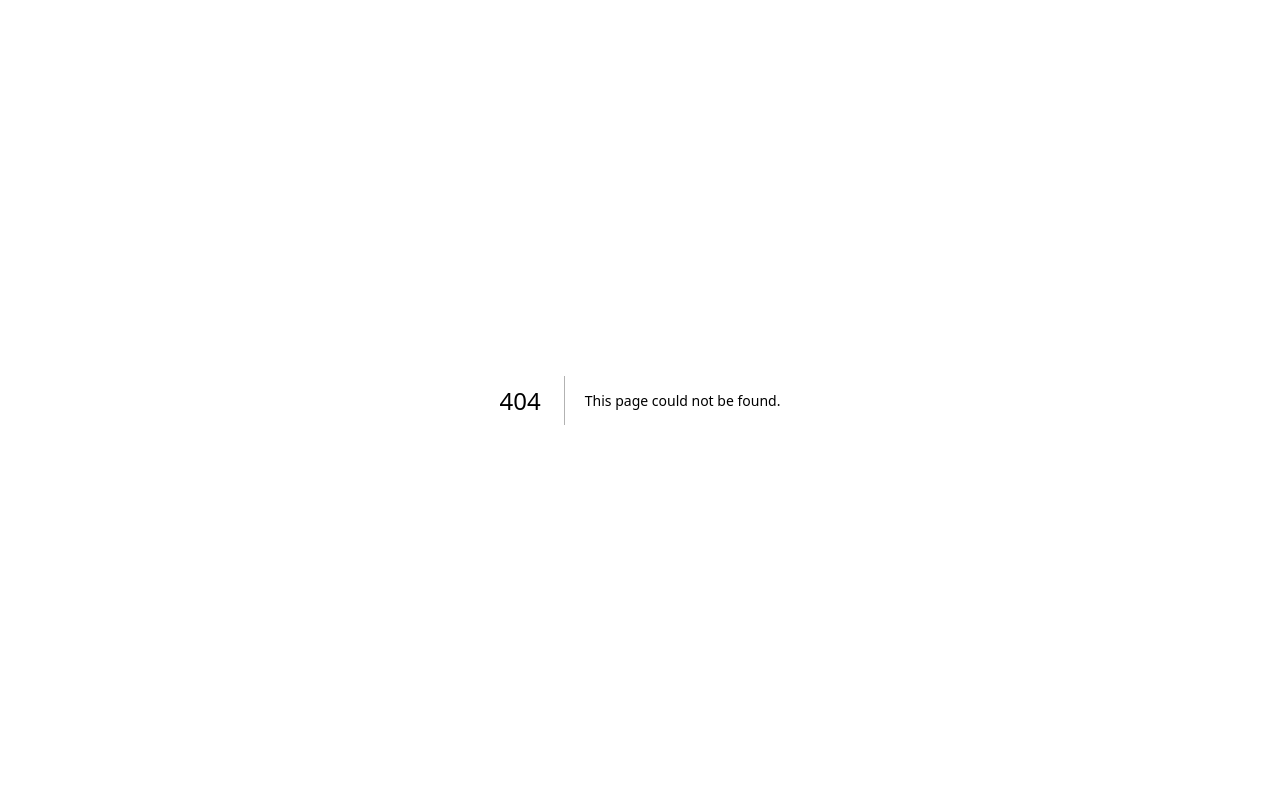
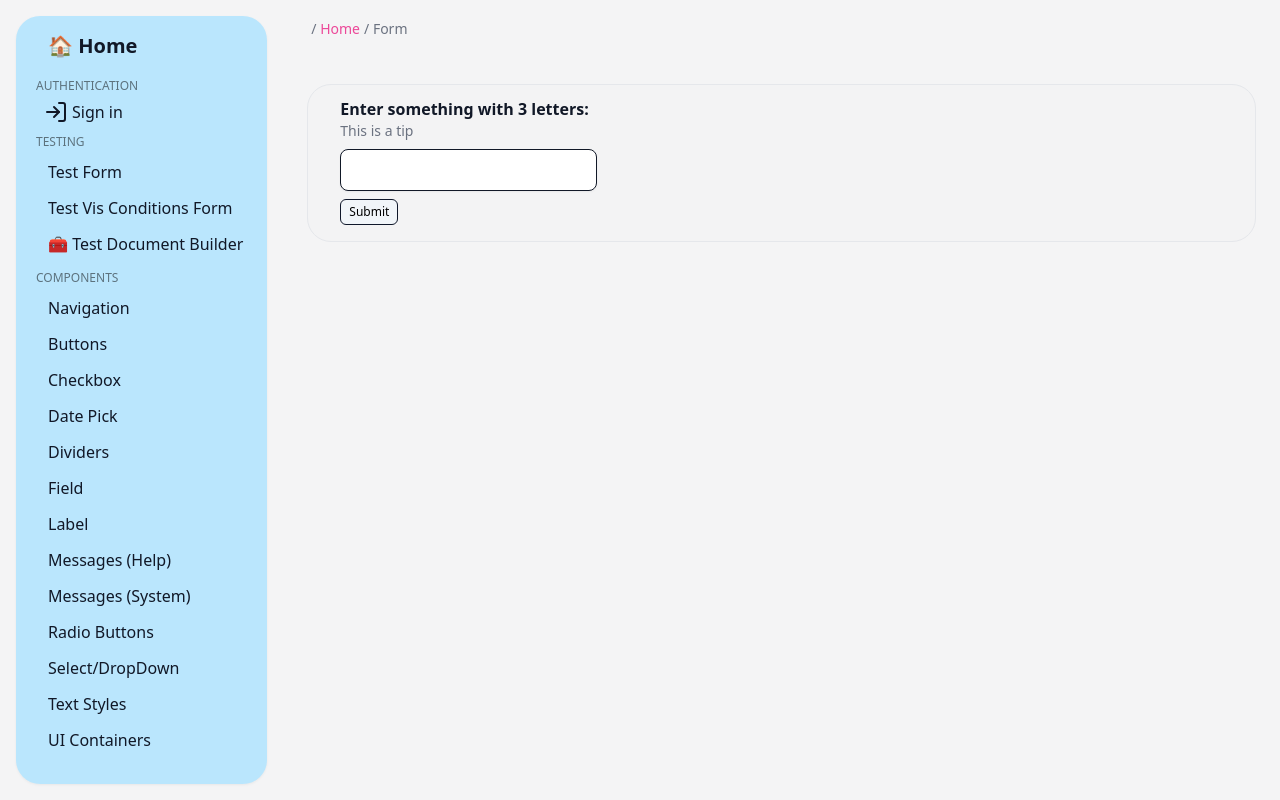
Before and after one commit to tayv/Project-Bubblegum, a Next.js app: page /docs/form-article in a window 1280 px wide. Before the commit this address had no page. Built offline with nearby package versions, Linux system fonts and the light colour scheme; no server answers.

Commit message:
Form component setup and working

```diff
--- /dev/null
+++ b/designSystem/forms/Form.tsx
@@ -0,0 +1,44 @@
+import { FC, useState } from "react"
+import { useForm, FormProvider } from "react-hook-form"
+import { zodResolver } from "@hookform/resolvers/zod"
+import * as z from "zod"
+import SubmitButton from "testComponents/SubmitButton"
+
+// HELPER FUNCTIONS
+// const onSubmit = methods.handleSubmit(async (data, event) => {
+//   console.log("Form submitted. data:", data, "Submit form - errors", Error)
+// })
+
+// MAIN COMPONENT
+const Form: FC = ({
+  defaultValues,
+  zodSchema,
+  onSubmit,
+  id,
+  children,
+  ...props
+}) => {
+  const [formData, setFormData] = useState({})
+  const methods = useForm({ resolver: zodResolver(zodSchema), defaultValues })
+
+  return (
+    <FormProvider {...methods}>
+      <form
+        id={id}
+        className="col-span-2 py-3 px-8 my-8 rounded-3xl bg-zinc-200/10 border"
+        onSubmit={methods.handleSubmit(onSubmit)} // use RHF's handleSubmit to prevent default form submission behavior
+      >
+        {children}
+        {/* <SubmitButton onSubmit={onSubmit} formData={formData}/> */}
+        <button
+          type="submit"
+          className="block border-slate-900 bg-slate-100 hover:bg-slate-200 border rounded-md my-1 px-2 py-1 text-xs font-medium"
+        >
+          Submit
+        </button>
+      </form>
+    </FormProvider>
+  )
+}
+
+export default Form
--- a/designSystem/forms/WatchField.tsx
+++ b/designSystem/forms/WatchField.tsx
@@ -1,7 +1,4 @@
-import React, {
-  FC,
-  useEffect,
-} from "react"
+import React, { FC, useEffect } from "react"
 import { useFormContext, useWatch } from "react-hook-form"
 import Field from "@forms/Field"
 
--- a/pages/docs/field-article.tsx
+++ b/pages/docs/field-article.tsx
@@ -60,9 +60,7 @@ const FieldPage: FC = () => {
       )
       .optional(),
     selectfieldtest: z.string().optional(),
-    watchfieldtest: z
-      .string()
-      .min(1, "Must be at least 1 character"),
+    watchfieldtest: z.string().min(1, "Must be at least 1 character"),
 
     // watchfieldtest: z.string().refine((value, parent?) => {
     //   if (parent?.selectfieldtest === "second") {
@@ -204,6 +202,7 @@ const FieldPage: FC = () => {
                   />
                 </Field.Control>
               </Field>
+
               <WatchField
                 conditionLogic={{
                   watchName: "selectfieldtest",
--- /dev/null
+++ b/pages/docs/form-article.tsx
@@ -0,0 +1,93 @@
+import LayoutContainerSide from "@designSystem/layouts/LayoutContainerSide"
+import Breadcrumbs from "@designSystem/molecules/Breadcrumbs"
+import Heading from "@designSystem/atoms/Heading"
+import Paragraph from "@designSystem/atoms/Paragraph"
+import { FC, useState } from "react"
+import { useForm, FormProvider } from "react-hook-form"
+import SectionCard from "@designSystem/molecules/SectionCard"
+import Divider from "@designSystem/atoms/Divider"
+
+import PrintInputValueButton from "testComponents/PrintValueButton"
+import SubmitButton from "testComponents/SubmitButton"
+import Field from "@designSystem/forms/Field"
+import Input from "@designSystem/atoms/Input"
+import { zodResolver } from "@hookform/resolvers/zod"
+import * as z from "zod"
+import Form from "@designSystem/forms/Form"
+
+// data for Breadcrumbs
+const crumbs = [
+  {
+    text: "Home",
+    path: "/",
+  },
+  {
+    text: "Form",
+    path: "/",
+  },
+]
+
+const FormPage: FC = () => {
+  const defaultValues = {
+    inputfield: "",
+  }
+
+  // NOTE: Must include all fields in the zod schema, even if they're not required. The form only submits the included inputs.
+  const zodSchema = z.object({
+    inputfield1: z.string().optional(),
+  })
+
+  const methods = useForm({ resolver: zodResolver(zodSchema), defaultValues })
+
+  const onSubmit = async (data, event) => {
+    console.log("Form submitted. data:", data, "Submit form - errors", Error)
+  }
+
+  // const onSubmit = async (data, event) => {
+  // //  setDocValue({ docID: 1, formData: data }) // Save form values to state so the test template table can show the values
+  //   console.log("Form submitted. data:", data, "Submit form - errors", Error)
+  //   console.log("event:", event)
+  //   const body = data
+  //   try {
+  //     const response = await fetch("/api/inquiry", {
+  //       method: "POST",
+  //       headers: { "Content-Type": "application/json" },
+  //       body: JSON.stringify(body),
+  //     })
+  //     if (response.status !== 200) {
+  //       console.log("something went wrong oops")
+  //       //set an error banner here
+  //     } else {
+  //       // resetForm();
+  //       console.log("form submitted successfully !!!")
+  //       //set a success banner here
+  //     }
+  //     //check response, if success is false, dont take them to success page
+  //   } catch (error) {
+  //     console.log("there was an error submitting", error)
+  //   }
+  // }
+
+  return (
+    <LayoutContainerSide>
+      <Breadcrumbs crumbs={crumbs} />
+      <Form
+        defaultValues={defaultValues}
+        zodSchema={zodSchema}
+        onSubmit={onSubmit}
+      >
+        <Field name="inputfield1" defaultValue={""} validateOnBlur={true}>
+          <Field.GroupLabel>Enter something with 3 letters:</Field.GroupLabel>
+          <Field.Tip>This is a tip</Field.Tip>
+          <Field.Control>
+            <Input type="text" />
+          </Field.Control>
+          <Field.Message type="warn" formulaShortCode="1b">
+            This is a warning message
+          </Field.Message>
+        </Field>
+      </Form>
+    </LayoutContainerSide>
+  )
+}
+export default FormPage
```
Also changed, not shown: testComponents/SubmitButton.tsx (+7 -1 lines).
